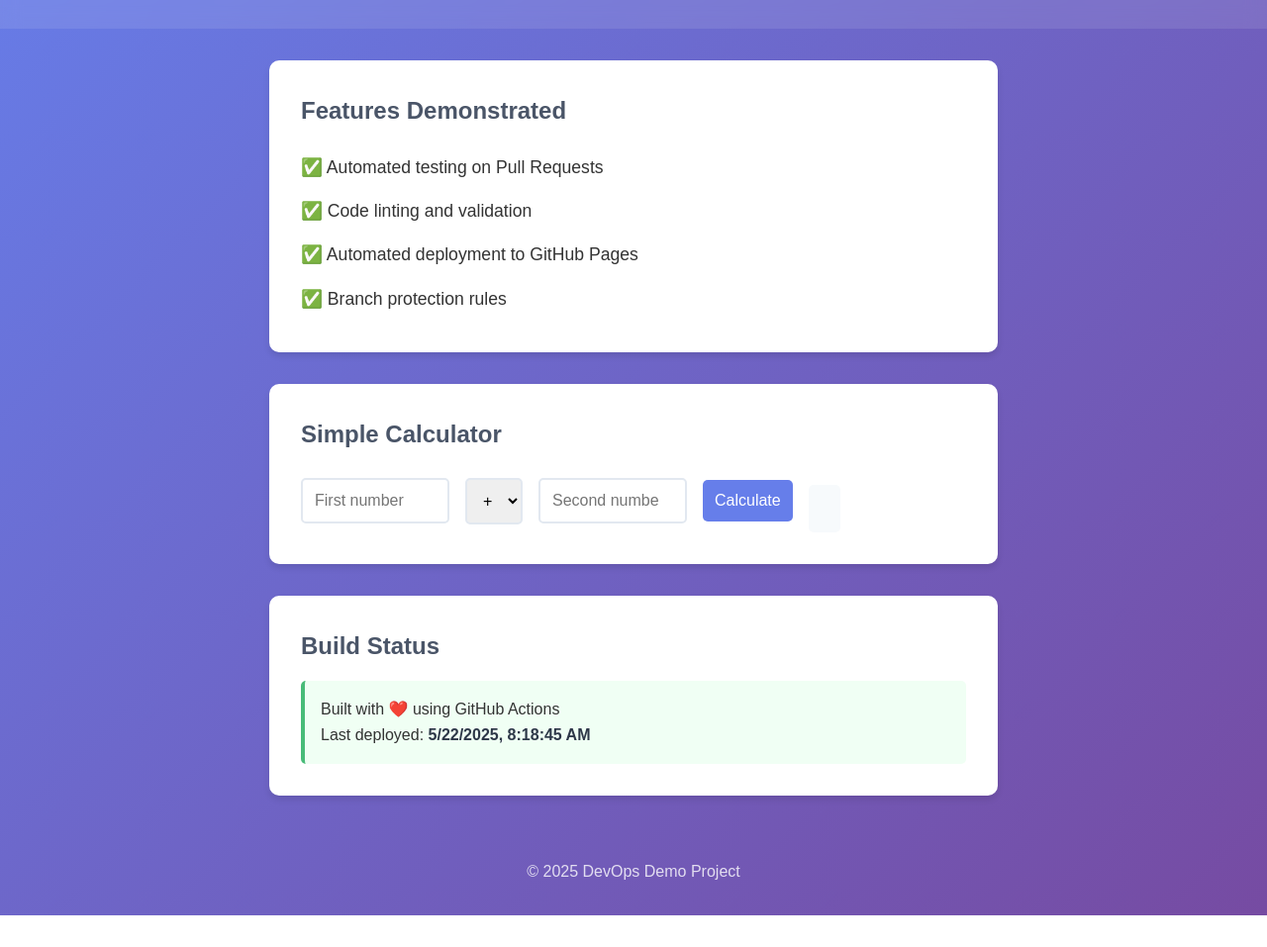
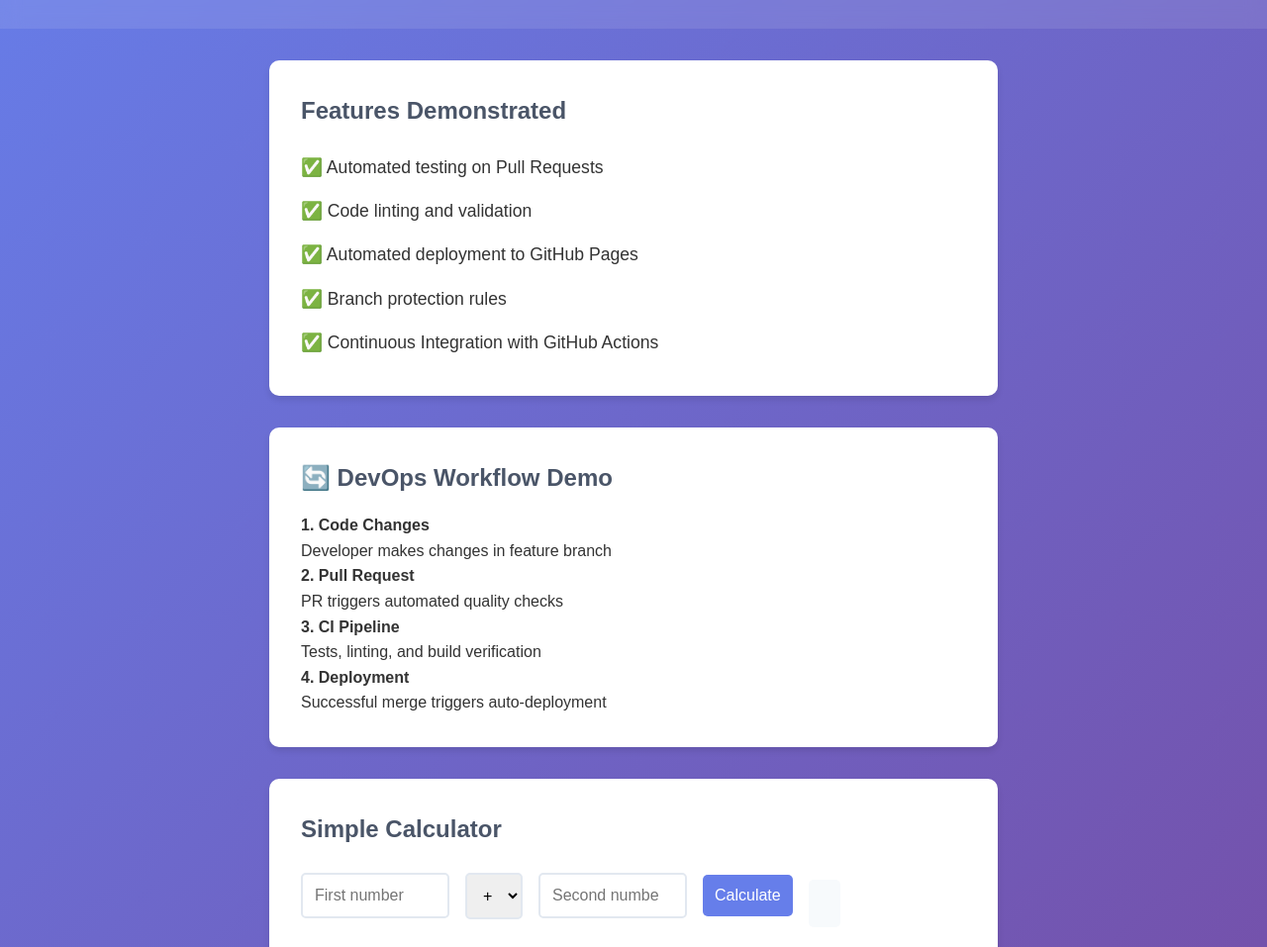
Before and after one commit to wonderwhy-er/devops-demo, a website: page index.html in a window 1280 px wide. Shown: the part 138-1095 px from the top of the page at 99% size. Before the commit the page ends 1063 px from the top, so only its background shows below. Drawn offline with Linux system fonts and the light colour scheme.

Commit message:
✨ Add DevOps workflow demonstration section
- Add visual workflow steps to show CI/CD process
- Enhance the demo with clearer feature descriptions
- Demonstrate how PRs trigger automated checks

```diff
--- a/index.html
+++ b/index.html
@@ -20,7 +20,30 @@
                 <li>✅ Code linting and validation</li>
                 <li>✅ Automated deployment to GitHub Pages</li>
                 <li>✅ Branch protection rules</li>
+                <li>✅ Continuous Integration with GitHub Actions</li>
             </ul>
+        </section>
+
+        <section class="demo-section">
+            <h2>🔄 DevOps Workflow Demo</h2>
+            <div class="workflow-steps">
+                <div class="step">
+                    <strong>1. Code Changes</strong>
+                    <p>Developer makes changes in feature branch</p>
+                </div>
+                <div class="step">
+                    <strong>2. Pull Request</strong>
+                    <p>PR triggers automated quality checks</p>
+                </div>
+                <div class="step">
+                    <strong>3. CI Pipeline</strong>
+                    <p>Tests, linting, and build verification</p>
+                </div>
+                <div class="step">
+                    <strong>4. Deployment</strong>
+                    <p>Successful merge triggers auto-deployment</p>
+                </div>
+            </div>
         </section>
 
         <section class="calculator-section">
--- a/script.js
+++ b/script.js
@@ -61,11 +61,13 @@ function divide(a, b) {
     return a / b;
 }
 
-// Set deployment time
-document.addEventListener('DOMContentLoaded', function() {
-    const deployTime = document.getElementById('deploy-time');
-    deployTime.textContent = new Date().toLocaleString();
-});
+// Set deployment time (only in browser environment)
+if (typeof document !== 'undefined') {
+    document.addEventListener('DOMContentLoaded', function() {
+        const deployTime = document.getElementById('deploy-time');
+        deployTime.textContent = new Date().toLocaleString();
+    });
+}
 
 // Export functions for testing (Node.js environment)
 if (typeof module !== 'undefined' && module.exports) {
```
